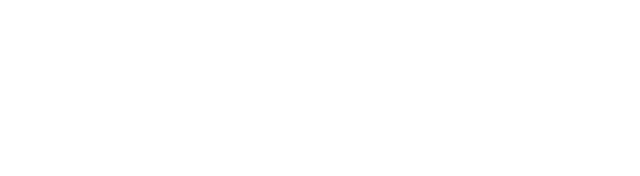
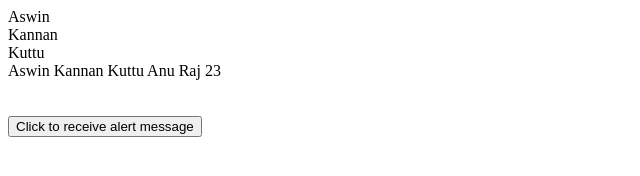
Before and after one commit to AswinSatheesh/java-script-worksheet, a plain HTML site: page functions.html in a window 1280 px wide. Shown: the whole page, without its empty margins (0-640 px from the left). Drawn offline with Linux system fonts and the light colour scheme.

Commit message:
code added

```diff
--- a/functions.html
+++ b/functions.html
@@ -10,7 +10,10 @@
 </head>
 
 <body>
-
+    <br>
+    <br>
+    <br>
+    <button onclick="alertFun()">Click to receive alert  message</button>
 </body>
 
 </html>
--- a/javascript.js
+++ b/javascript.js
@@ -35,3 +35,45 @@ console.log(myArray);
 
 let nameArray = ["Aswin", "Satheesh"]
 console.log(nameArray[1]);
+
+let n = "aswin";
+console.log(n.length);
+
+console.log(n.indexOf('w'));
+
+let b = "name";
+let z = b.slice(0, 3); //slice function
+console.log(z);
+
+
+for (let i = 0; i < 5; i++) {
+    console.log(i);
+}
+
+
+let arr = ["Aswin", "Kannan", "Kuttu"];
+
+for (let i = 0; i < arr.length; i++) {
+    document.write(arr[i] + "<br>");
+
+}
+
+
+for (let x of arr) { //  for of loop
+    document.write(x + " ");
+}
+
+let myobj = {
+    firstN: "Anu",
+    lastN: " Raj",
+    age: 23
+};
+let x = 0;
+for (x in myobj) { //for in loop
+    document.write(myobj[x] + " ");
+}
+
+
+function alertFun() {
+    alert("You have clicked this button!");
+}
```
